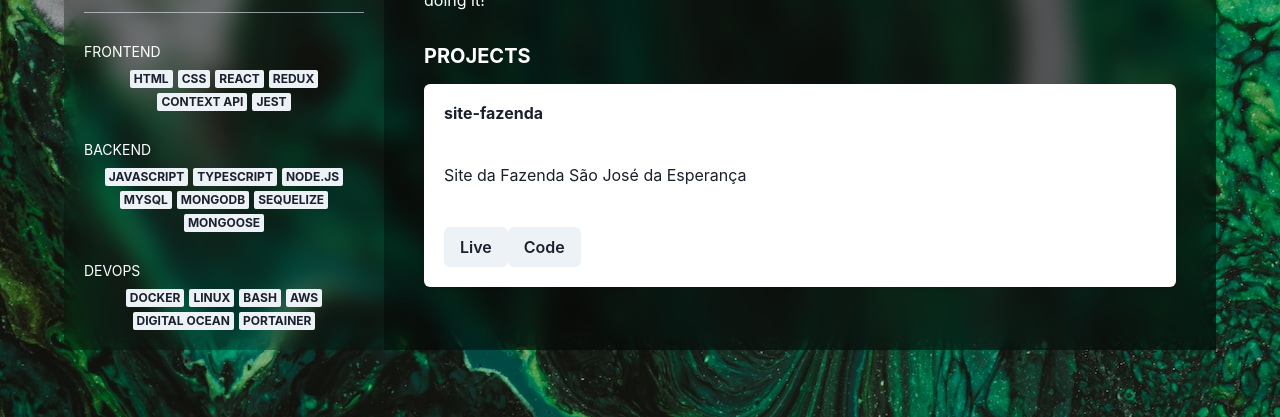
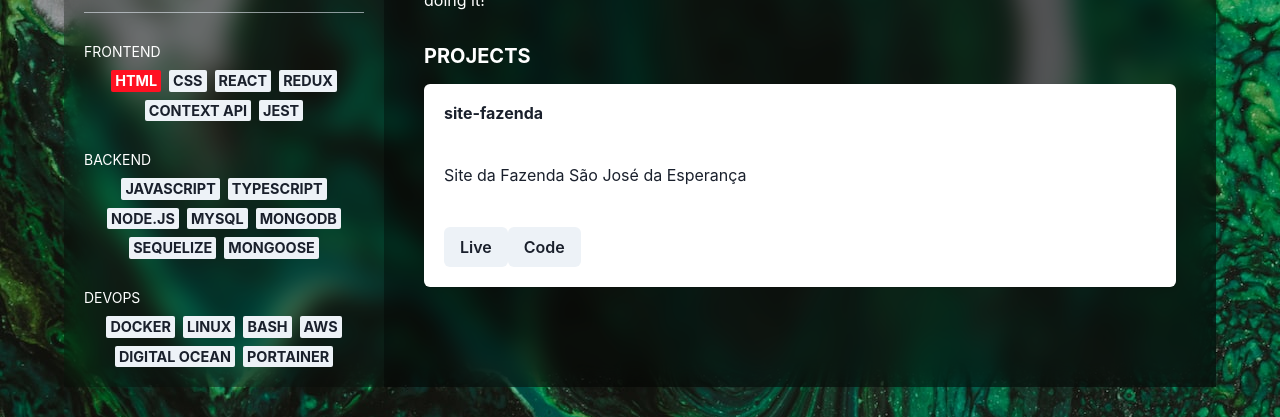
Before and after one commit to brksnunes/react-portfolio, a React (Vite) app: page / in a window 1280 px wide. Shown: the part 344-761 px from the top of the page. Built offline with nearby package versions, Linux system fonts and the light colour scheme; no server answers.

Commit message:
refactor: :rotating_light: Lint
Fixed several linting issues

```diff
--- a/src/App.tsx
+++ b/src/App.tsx
@@ -1,4 +1,4 @@
-import { Image, Flex, Text, Box } from '@chakra-ui/react';
+import { Flex, Box } from '@chakra-ui/react';
 import Sidebar from './components/Sidebar';
 import MainSection from './components/MainSection';
 import './styles/main.css';
--- a/src/components/Sidebar.tsx
+++ b/src/components/Sidebar.tsx
@@ -1,4 +1,12 @@
-import { Flex, Image, Text, IconButton, Button, Divider, Badge, SimpleGrid} from '@chakra-ui/react'
+import {
+  Flex,
+  Image,
+  Text,
+  IconButton,
+  Button,
+  Divider,
+  Badge,
+} from '@chakra-ui/react';
 import { FiGithub, FiLinkedin, FiMail } from 'react-icons/fi';
 function Sidebar() {
   return (
@@ -11,9 +19,13 @@ function Sidebar() {
         src='https://avatars.githubusercontent.com/u/18584397?u=9700f359efed1a5299b21c28ae0f9e4e2c6046a6&v=4'
         alt='Very Handsome man'
       />
-      <Text as='b' fontSize='lg' align='center' mt='2'>Rodrigo Nunes da Silva</Text>
-      <Text  fontSize='sm' align='center' mt='1'>Full Stack Web Developer</Text>
-      <Flex justify={ 'center'} gap='3' mt='2' w='100%'>
+      <Text as='b' fontSize='lg' align='center' mt='2'>
+        Rodrigo Nunes da Silva
+      </Text>
+      <Text fontSize='sm' align='center' mt='1'>
+        Full Stack Web Developer
+      </Text>
+      <Flex justify={'center'} gap='3' mt='2' w='100%'>
         <IconButton
           variant='outline'
           colorScheme='white'
@@ -39,45 +51,48 @@ function Sidebar() {
       <Button colorScheme='white' variant='outline' mt='5' w='100%'>
         Get my CV
       </Button>
-      <Divider mt='4'/>
+      <Divider mt='4' />
       {/* // Skills */}
-    <Text  fontSize='sm' align='left' mt='7'>FRONTEND</Text>
-    <Flex wrap='wrap' gap={'5px'} mt='2' justify={ 'center'}>
-      <Badge>HTML</Badge>
-      <Badge>CSS</Badge>
-      <Badge>REACT</Badge>
-      <Badge>REDUX</Badge>
-      <Badge>CONTEXT API</Badge>
-      <Badge>JEST</Badge>
-    </Flex>
-
-
-    {/* // Skills */}
-    <Text  fontSize='sm' align='left' mt='7'>BACKEND</Text>
-    <Flex wrap='wrap' gap={'5px'} mt='2' justify={ 'center'}>
-      <Badge>JAVASCRIPT</Badge>
-      <Badge>TYPESCRIPT</Badge>
-      <Badge>NODE.JS</Badge>
-      <Badge>MYSQL</Badge>
-      <Badge>MONGODB</Badge>
-      <Badge>SEQUELIZE</Badge>
-      <Badge>MONGOOSE</Badge>
+      <Text fontSize='sm' align='left' mt='7'>
+        FRONTEND
+      </Text>
+      <Flex wrap='wrap' gap={'8px'} mt='2' justify={'center'}>
+        <Badge fontSize='0.9rem' bg='#f12' color='white'>HTML</Badge>
+        <Badge fontSize='0.9rem'>CSS</Badge>
+        <Badge fontSize='0.9rem'>REACT</Badge>
+        <Badge fontSize='0.9rem'>REDUX</Badge>
+        <Badge fontSize='0.9rem'>CONTEXT API</Badge>
+        <Badge fontSize='0.9rem'>JEST</Badge>
       </Flex>
 
       {/* // Skills */}
-        <Text  fontSize='sm' align='left' mt='7'>DEVOPS</Text>
-    <Flex wrap='wrap' gap={'5px'} mt='2' justify={ 'center'}>
-      <Badge>DOCKER</Badge>
-      <Badge>LINUX</Badge>
-      <Badge>BASH</Badge>
-      <Badge>AWS</Badge>
-      <Badge>DIGITAL OCEAN</Badge>
-      <Badge>PORTAINER</Badge>
+      <Text fontSize='sm' align='left' mt='7'>
+        BACKEND
+      </Text>
+      <Flex wrap='wrap' gap={'8px'} mt='2' justify={'center'}>
+        <Badge fontSize='0.9rem'>JAVASCRIPT</Badge>
+        <Badge fontSize='0.9rem'>TYPESCRIPT</Badge>
+        <Badge fontSize='0.9rem'>NODE.JS</Badge>
+        <Badge fontSize='0.9rem'>MYSQL</Badge>
+        <Badge fontSize='0.9rem'>MONGODB</Badge>
+        <Badge fontSize='0.9rem'>SEQUELIZE</Badge>
+        <Badge fontSize='0.9rem'>MONGOOSE</Badge>
       </Flex>
 
-
+      {/* // Skills */}
+      <Text fontSize='sm' align='left' mt='7'>
+        DEVOPS
+      </Text>
+      <Flex wrap='wrap' gap={'8px'} mt='2' justify={'center'}>
+        <Badge fontSize='0.9rem'>DOCKER</Badge>
+        <Badge fontSize='0.9rem'>LINUX</Badge>
+        <Badge fontSize='0.9rem'>BASH</Badge>
+        <Badge fontSize='0.9rem'>AWS</Badge>
+        <Badge fontSize='0.9rem'>DIGITAL OCEAN</Badge>
+        <Badge fontSize='0.9rem'>PORTAINER</Badge>
       </Flex>
-  )
+    </Flex>
+  );
 }
 
-export default Sidebar
+export default Sidebar;
```
Lines whose indentation alone changed are shown as unchanged.
